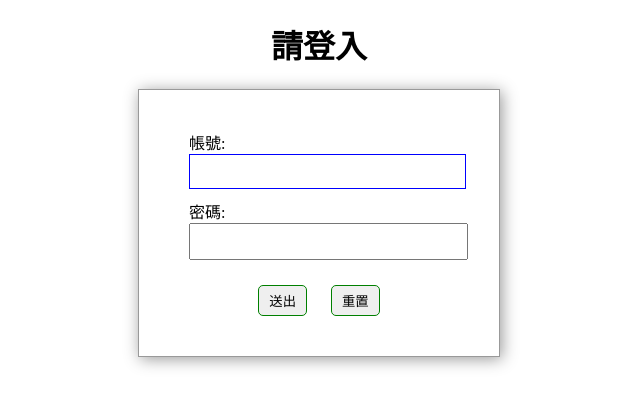
After one commit to liya0706s/112-10-php, a PHP site: page /login.php in a window 1280 px wide. The commit adds this page. Shown: the top 407 px of the page, without its empty margins (321-961 px from the left). Run offline with PHP 8.4, Linux system fonts and the light colour scheme.

Commit message:
登入login.php html和css完成

```diff
--- /dev/null
+++ b/login.php
@@ -0,0 +1,71 @@
+<!DOCTYPE html>
+<html lang="en">
+
+<head>
+    <meta charset="UTF-8">
+    <meta name="viewport" content="width=device-width, initial-scale=1.0">
+    <title>會員登入</title>
+    <style>
+        h1 {
+            text-align: center;
+        }
+        .login-block {
+            padding: 30px 40px;
+            border: 1px solid #999;
+            box-shadow: 2px 2px 15px #999;
+            margin: 10px auto;
+            /* 左右auto 置中 */
+            width: 280px;
+        }
+
+        .login-input{
+            margin: 10px;
+        }
+        .login-input input[type="text"]{
+            border:blue 1px solid;
+        }
+
+        .login-input input{
+            font-size: 20px;
+            padding:5px;
+        }
+        .btn{
+            text-align: center;
+            margin-top: 15px;
+        }
+
+        .btn input[type="reset"], .btn input[type="submit"]{
+            padding: 5px 10px;
+            border:1px solid green;
+            border-radius: 5px;
+            margin: 10px;
+        }
+    </style>
+</head>
+
+<body>
+    <h1>請登入</h1>
+    <?php
+
+    ?>
+
+        <div class="login-block">
+            <form action="check.php" method="post">
+                <div class="login-input">
+                    <label for="acc">帳號:</label>
+                    <input type="text" name="acc" id="acc">
+                </div>
+                <div class="login-input">
+                    <label for="pw">密碼:</label>
+                    <input type="password" name="pw" name="pw">
+                </div>
+                <div class="btn">
+                    <input type="submit" value="送出">
+                    <input type="reset" value="重置">
+                </div>
+            </form>
+        </div>
+
+</body>
+
+</html>
```
Also changed, not shown: bmi.php (+39 -2 lines), calc.php (added, +20 -0 lines), show.php (added, +21 -0 lines).
